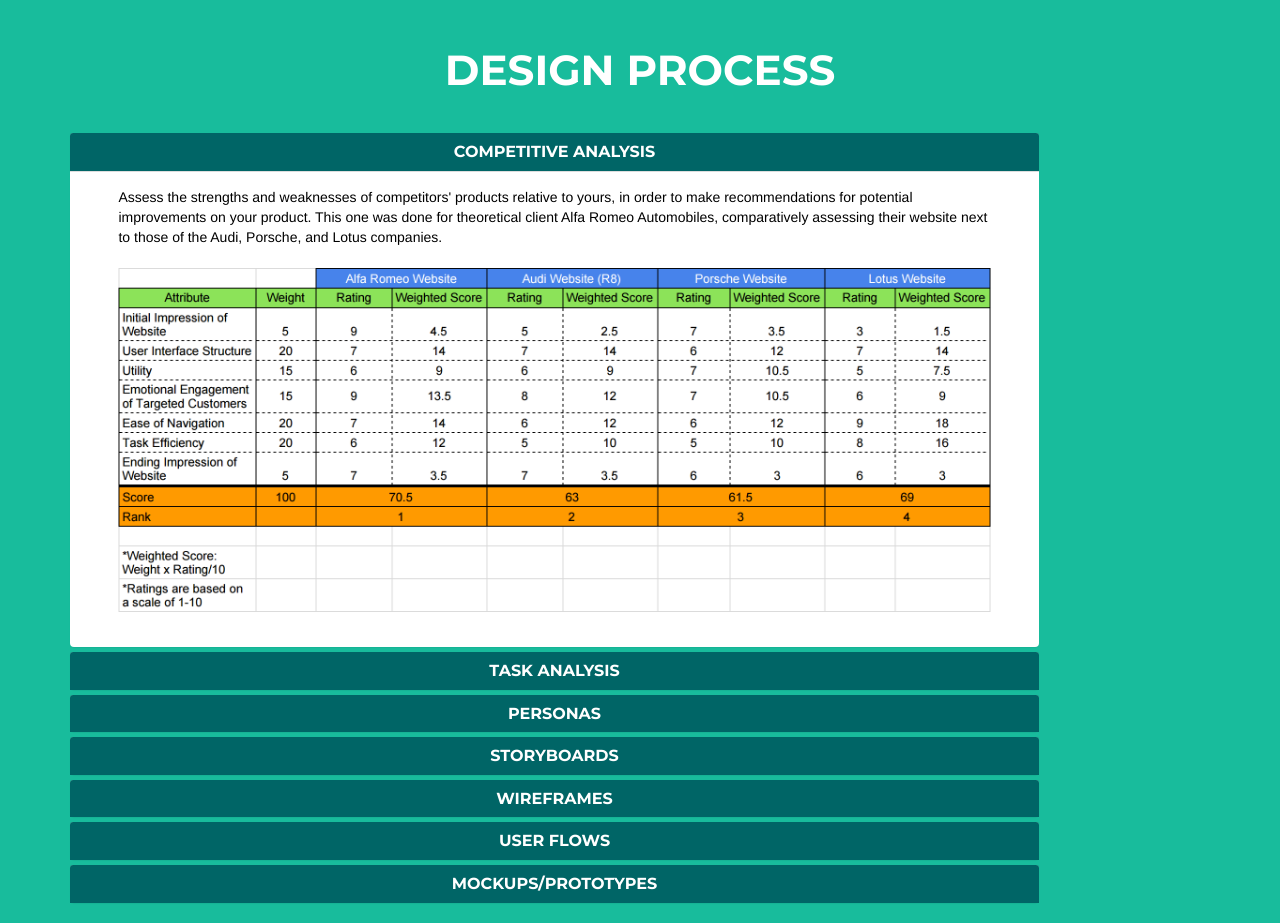
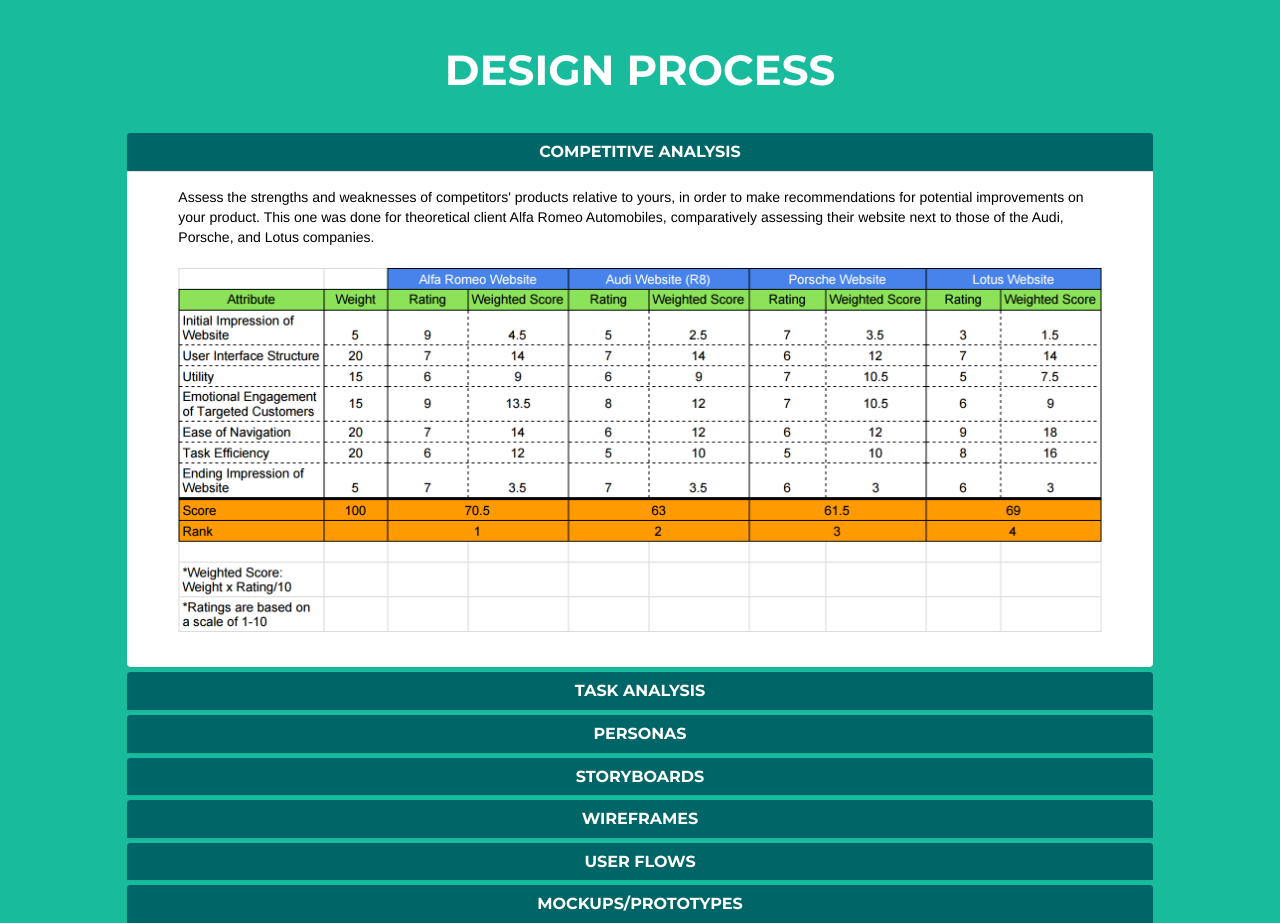
Before and after one commit to jlopez08/jlopez08.github.io, a website: page index.html in a window 1280 px wide. Shown: the part 1420-2343 px from the top of the page. Drawn offline with nearby package versions, Linux system fonts and the light colour scheme.

Commit message:
adjusted accordion

```diff
--- a/css/freelancer.css
+++ b/css/freelancer.css
@@ -512,7 +512,8 @@
 
 /*accordion css styling*/
 #accordion {
-  width: 85%;
+  padding-left: 5%;
+  padding-right: 5%;
 }
 
 #accordion .panel-heading {
```
